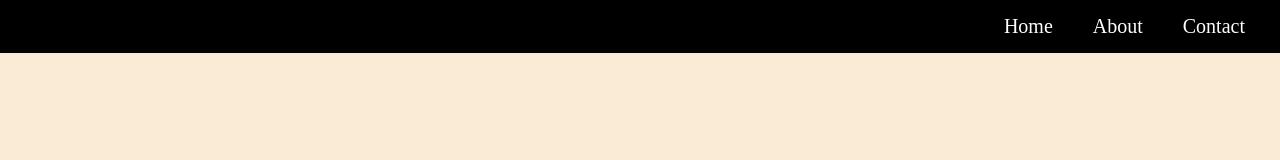
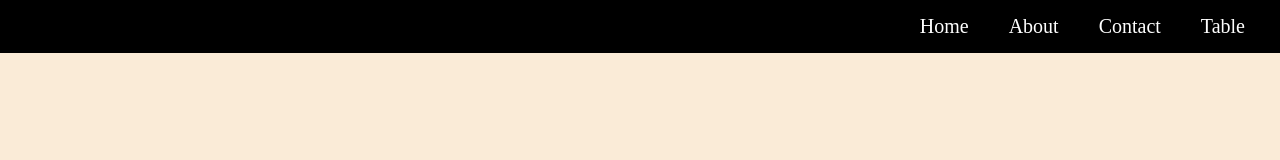
Before and after one commit to Oliver-DD/Oliver-DD, a plain HTML site: page about.html in a window 1280 px wide. Drawn offline with Linux system fonts and the light colour scheme.

Commit message:
last change

```diff
--- a/about.html
+++ b/about.html
@@ -9,6 +9,7 @@
                 <a href="index.html">Home</a>
                 <a href="about.html">About</a>
                 <a href="#Contact">Contact</a>
+                <a href="table.html">Table</a>
             </nav>
         </header>
     </body>
```
Also changed, not shown: 1 other file.
